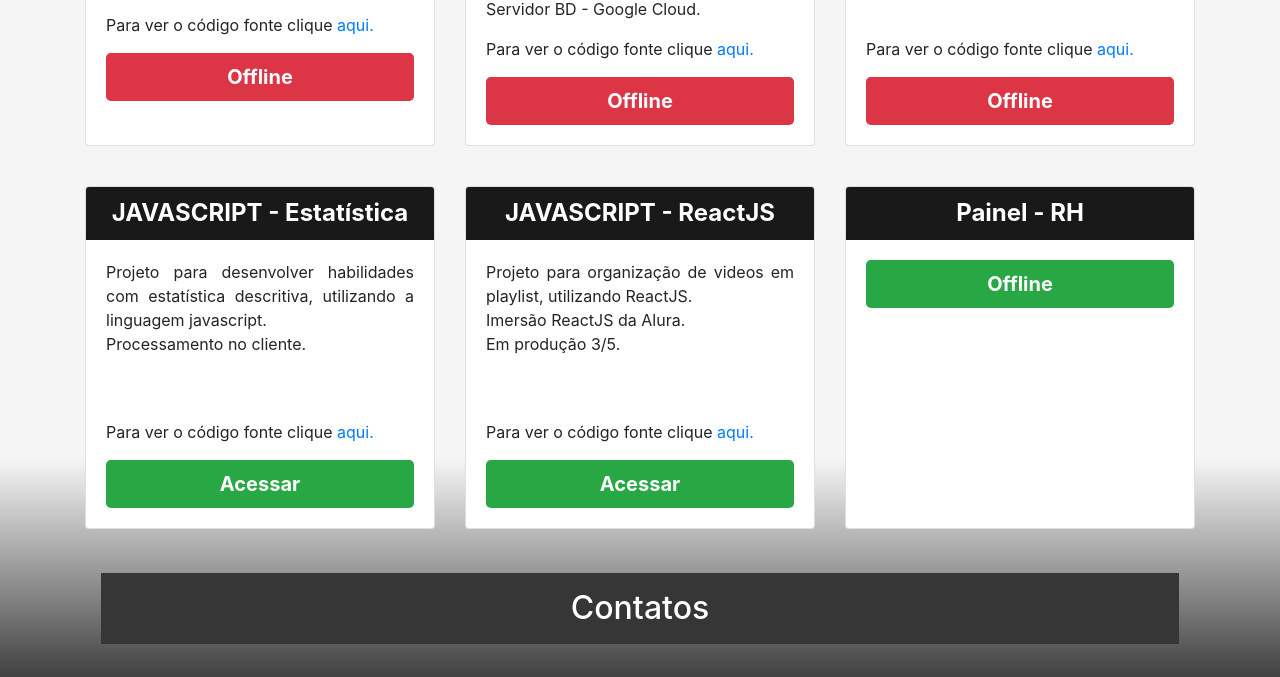
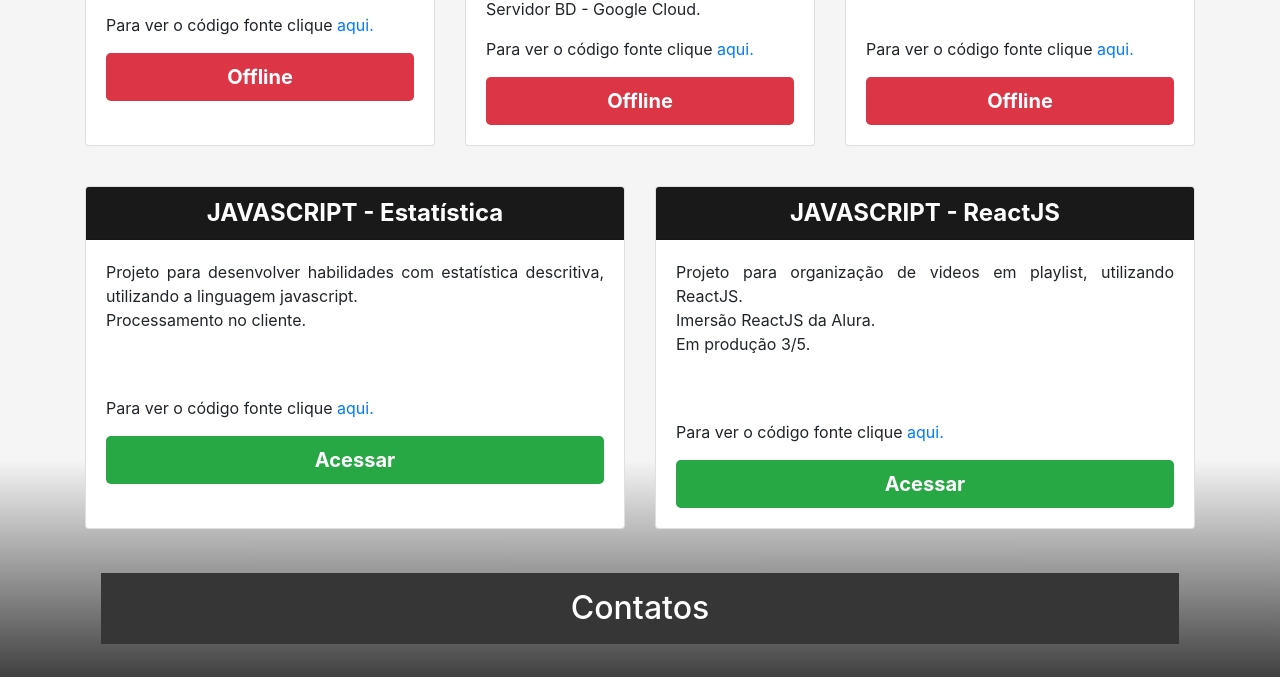
Before and after one commit to rlimax/rlimax.github.io, a plain HTML site: page index.html in a window 1280 px wide. Shown: the part 781-1458 px from the top of the page. Drawn offline with nearby package versions, Linux system fonts and the light colour scheme.

Commit message:
Atualização

```diff
--- a/index.html
+++ b/index.html
@@ -132,15 +132,7 @@
                         class="btn btn-lg btn-block bg-success text-white font-weight-bold" style="margin-bottom: 0pt;">Acessar</a>
                 </div>
             </div>
-            <div class="card mb-4 box-shadow">
-                <div class="card-header dblue">
-                    <h4 class="my-0 font-weight-bold text-white text-center">Painel - RH</h4>
-                </div>
-                <div class="card-body">
-			<a href="" target="_blank"
-                        class="btn btn-lg btn-block bg-success text-white font-weight-bold" style="margin-bottom: 0pt;">Offline</a>
-                </div>
-            </div>
+
 		</div>
         <!--Contatos-->
         <a id="contatos"></a>
```
